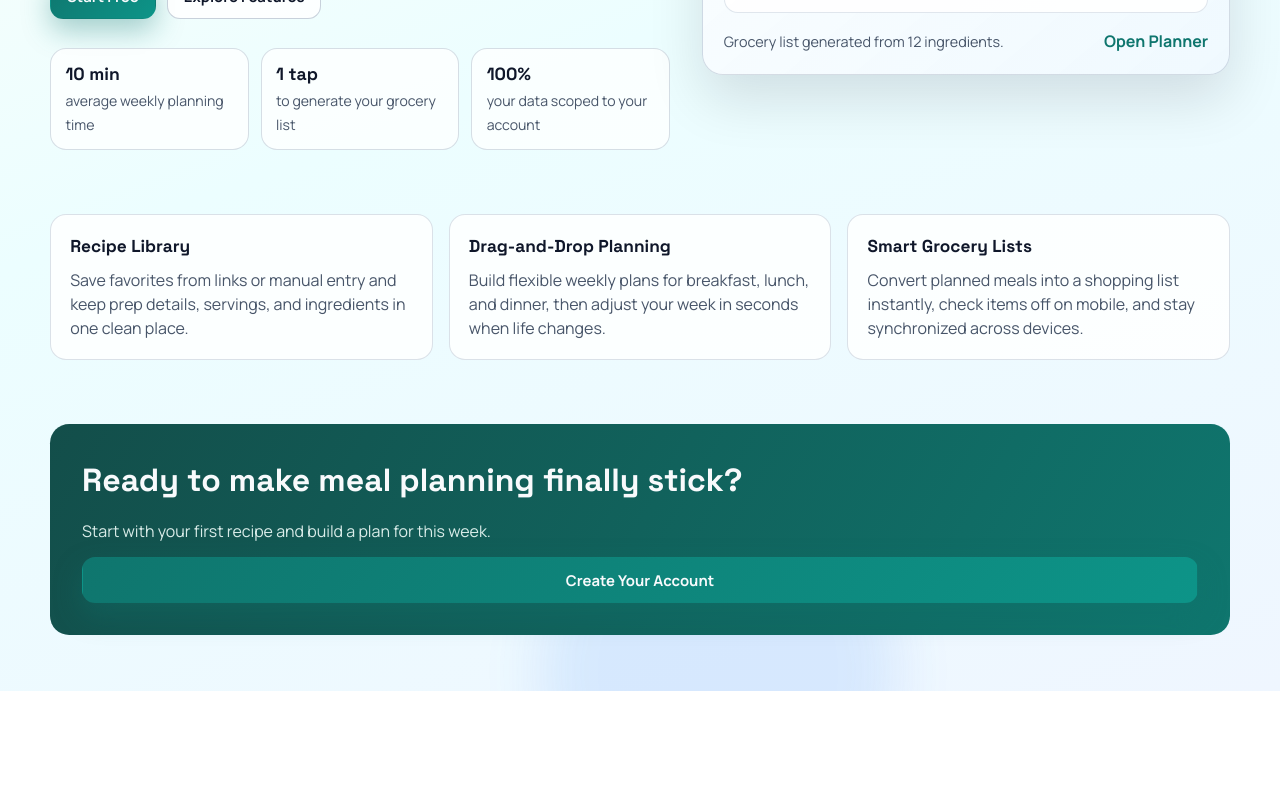
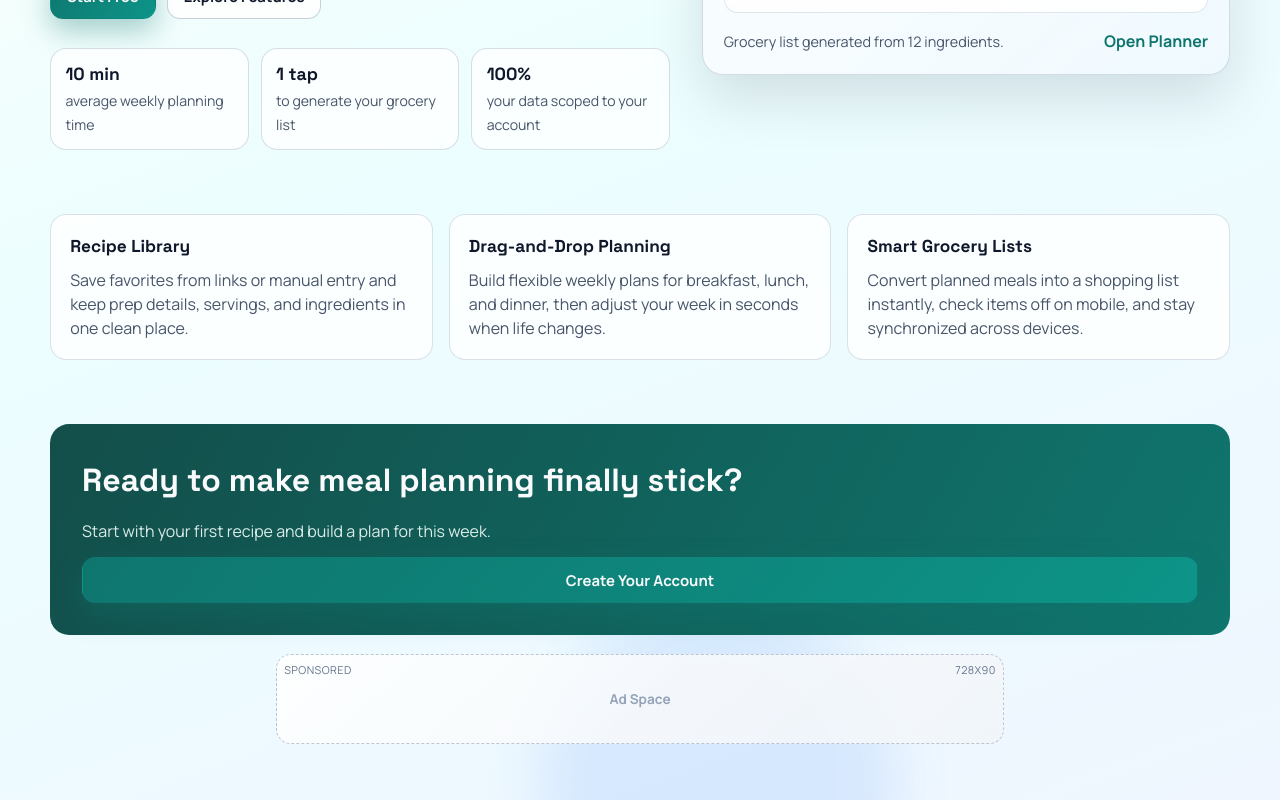
Before and after one commit to sarah-is-coding/PlanMyMeals, a React (Vite) app: page / in a window 1280 px wide. Shown: the part 546-1346 px from the top of the page. Before the commit the page ends 1237 px from the top, so only its background shows below. Built offline with nearby package versions, Linux system fonts and the light colour scheme; no server answers.

Commit message:
ad slots

```diff
--- a/src/app/pages/AppHomePage.tsx
+++ b/src/app/pages/AppHomePage.tsx
@@ -2,6 +2,8 @@ import { useState } from "react";
 import type { Session } from "@supabase/supabase-js";
 import { Link } from "react-router-dom";
 import { authService } from "../../features/auth/services/authService";
+import AdSlot from "../../components/ads/AdSlot";
+import LoadingModal from "../../components/feedback/LoadingModal";
 
 type AppHomePageProps = {
   session: Session;
@@ -23,6 +25,14 @@ export default function AppHomePage({ session }: AppHomePageProps) {
 
   return (
     <main className="workspace">
+      <LoadingModal
+        open={loading}
+        title="Signing you out..."
+        message="Wrapping up your session. You will be redirected shortly."
+      />
+
+      <div className="workspace-layout">
+        <div className="workspace-main">
           <header className="workspace__header">
             <div>
               <p className="kicker">PlanMyMeals</p>
@@ -55,6 +65,17 @@ export default function AppHomePage({ session }: AppHomePageProps) {
               <p>Next: generate and check off items on mobile.</p>
             </article>
           </section>
+
+          <footer className="workspace__sponsor">
+            <AdSlot size="leaderboard" label="Sponsored" className="ad-slot--desktop-only" />
+            <AdSlot size="banner" label="Sponsored" className="ad-slot--mobile-only" />
+          </footer>
+        </div>
+
+        <aside className="workspace-side workspace-side--right" aria-label="Sponsored">
+          <AdSlot size="skyscraper" label="Sponsored" />
+        </aside>
+      </div>
     </main>
   );
 }
--- a/src/app/pages/LandingPage.tsx
+++ b/src/app/pages/LandingPage.tsx
@@ -1,4 +1,5 @@
 import { Link } from "react-router-dom";
+import AdSlot from "../../components/ads/AdSlot";
 
 type LandingPageProps = {
   isAuthenticated: boolean;
@@ -115,6 +116,11 @@ export default function LandingPage({ isAuthenticated }: LandingPageProps) {
           {isAuthenticated ? "Continue Planning" : "Create Your Account"}
         </Link>
       </section>
+
+      <footer className="landing__sponsor">
+        <AdSlot size="leaderboard" label="Sponsored" className="ad-slot--desktop-only" />
+        <AdSlot size="banner" label="Sponsored" className="ad-slot--mobile-only" />
+      </footer>
     </main>
   );
 }
--- /dev/null
+++ b/src/components/ads/AdSlot.tsx
@@ -0,0 +1,57 @@
+import type { CSSProperties } from "react";
+
+type AdSlotPreset = "banner" | "leaderboard" | "rectangle" | "skyscraper";
+
+type AdSlotProps = {
+  size?: AdSlotPreset;
+  width?: number;
+  height?: number;
+  label?: string;
+  className?: string;
+  slotId?: string;
+  interactive?: boolean;
+};
+
+const presetSizes: Record<AdSlotPreset, { width: number; height: number }> = {
+  banner: { width: 320, height: 50 },
+  leaderboard: { width: 728, height: 90 },
+  rectangle: { width: 300, height: 250 },
+  skyscraper: { width: 160, height: 600 },
+};
+
+export default function AdSlot({
+  size = "banner",
+  width,
+  height,
+  label = "Sponsored",
+  className,
+  slotId,
+  interactive = true,
+}: AdSlotProps) {
+  const resolvedWidth = width ?? presetSizes[size].width;
+  const resolvedHeight = height ?? presetSizes[size].height;
+
+  return (
+    <aside
+      className={`ad-slot ${className ?? ""}`.trim()}
+      style={
+        {
+          "--ad-w": resolvedWidth,
+          "--ad-h": resolvedHeight,
+        } as CSSProperties
+      }
+      aria-label={`${label} ad slot`}
+    >
+      <div className={`ad-slot__frame ${interactive ? "" : "ad-slot__frame--blocked"}`.trim()}>
+        <div className="ad-slot__meta">
+          <span>{label}</span>
+          <span>{resolvedWidth}x{resolvedHeight}</span>
+        </div>
+        <div className="ad-slot__surface" data-slot-id={slotId ?? "placeholder"}>
+          <span>Ad Space</span>
+        </div>
+        {!interactive ? <div className="ad-slot__shield" aria-hidden="true" /> : null}
+      </div>
+    </aside>
+  );
+}
--- /dev/null
+++ b/src/components/feedback/LoadingModal.tsx
@@ -0,0 +1,43 @@
+import AdSlot from "../ads/AdSlot";
+
+type LoadingModalProps = {
+  open: boolean;
+  title?: string;
+  message?: string;
+};
+
+export default function LoadingModal({
+  open,
+  title = "Working on your request...",
+  message = "Please wait a moment.",
+}: LoadingModalProps) {
+  if (!open) {
+    return null;
+  }
+
+  return (
+    <div className="loading-modal" role="alertdialog" aria-modal="true" aria-live="assertive">
+      <div className="loading-modal__backdrop" />
+      <div className="loading-modal__panel">
+        <div className="loading-modal__spinner" aria-hidden="true" />
+        <h2>{title}</h2>
+        <p>{message}</p>
+        <AdSlot
+          size="rectangle"
+          label="Sponsored"
+          interactive={false}
+          className="loading-modal__ad loading-modal__ad--desktop"
+        />
+        <AdSlot
+          size="banner"
+          label="Sponsored"
+          interactive={false}
+          className="loading-modal__ad loading-modal__ad--mobile"
+        />
+        <p className="loading-modal__note">
+          Ad interactions are disabled while loading to prevent accidental clicks.
+        </p>
+      </div>
+    </div>
+  );
+}
--- a/src/features/auth/AuthPage.tsx
+++ b/src/features/auth/AuthPage.tsx
@@ -1,6 +1,7 @@
 import { useState } from "react";
 import { Link } from "react-router-dom";
 import { authService } from "./services/authService";
+import LoadingModal from "../../components/feedback/LoadingModal";
 
 type AuthMode = "signIn" | "signUp" | "resetRequest" | "resetUpdate";
 
@@ -16,6 +17,12 @@ export default function AuthPage() {
   const [message, setMessage] = useState<string | null>(
     recoveryMode ? "Recovery link detected. Enter a new password." : null
   );
+  const loadingMessageByMode: Record<AuthMode, string> = {
+    signIn: "Signing you in securely.",
+    signUp: "Creating your account securely.",
+    resetRequest: "Preparing your password reset email.",
+    resetUpdate: "Updating your password securely.",
+  };
 
   const handleAuth = async (event: React.FormEvent) => {
     event.preventDefault();
@@ -104,6 +111,11 @@ export default function AuthPage() {
 
   return (
     <main className="auth-page">
+      <LoadingModal
+        open={loading}
+        title="Please wait..."
+        message={loadingMessageByMode[mode]}
+      />
       <div className="auth-page__glow" />
       <div className="auth-shell">
         <section className="auth-intro">
--- a/src/styles/app.css
+++ b/src/styles/app.css
@@ -272,6 +272,69 @@
   color: rgba(240, 253, 250, 0.9);
 }
 
+.landing__sponsor {
+  position: relative;
+  z-index: 2;
+  max-width: 1180px;
+  margin: 1.2rem auto 0;
+  display: flex;
+  justify-content: center;
+}
+
+.ad-slot {
+  --ad-w: 320;
+  --ad-h: 50;
+  width: min(100%, calc(var(--ad-w) * 1px));
+}
+
+.ad-slot--desktop-only {
+  display: none;
+}
+
+.ad-slot--mobile-only {
+  display: block;
+}
+
+.ad-slot__frame {
+  position: relative;
+  width: 100%;
+  aspect-ratio: var(--ad-w) / var(--ad-h);
+  border-radius: 0.92rem;
+  border: 1px dashed rgba(148, 163, 184, 0.6);
+  background: linear-gradient(140deg, rgba(255, 255, 255, 0.86), rgba(241, 245, 249, 0.88));
+  overflow: hidden;
+}
+
+.ad-slot__meta {
+  position: absolute;
+  inset: 0.4rem 0.45rem auto 0.45rem;
+  display: flex;
+  justify-content: space-between;
+  font-size: 0.68rem;
+  color: #64748b;
+  letter-spacing: 0.04em;
+  text-transform: uppercase;
+}
+
+.ad-slot__surface {
+  height: 100%;
+  display: grid;
+  place-items: center;
+  color: #94a3b8;
+  font-size: 0.85rem;
+  font-weight: 700;
+}
+
+.ad-slot__frame--blocked .ad-slot__surface {
+  filter: saturate(0.85);
+}
+
+.ad-slot__shield {
+  position: absolute;
+  inset: 0;
+  z-index: 2;
+}
+
 .btn {
   border: 1px solid transparent;
   border-radius: 0.82rem;
@@ -344,6 +407,79 @@
   to {
     opacity: 1;
     transform: translateY(0);
+  }
+}
+
+.loading-modal {
+  position: fixed;
+  inset: 0;
+  z-index: 70;
+  display: grid;
+  place-items: center;
+  padding: 1rem;
+}
+
+.loading-modal__backdrop {
+  position: absolute;
+  inset: 0;
+  background: rgba(15, 23, 42, 0.48);
+  backdrop-filter: blur(2px);
+}
+
+.loading-modal__panel {
+  position: relative;
+  z-index: 1;
+  width: min(540px, 100%);
+  display: grid;
+  justify-items: center;
+  gap: 0.65rem;
+  text-align: center;
+  padding: 1.15rem;
+  border-radius: 1rem;
+  background: rgba(255, 255, 255, 0.96);
+  border: 1px solid rgba(148, 163, 184, 0.5);
+  box-shadow: 0 20px 52px rgba(2, 6, 23, 0.28);
+}
+
+.loading-modal__spinner {
+  width: 1.6rem;
+  height: 1.6rem;
+  border-radius: 50%;
+  border: 3px solid rgba(148, 163, 184, 0.45);
+  border-top-color: var(--brand-dark);
+  animation: spin 850ms linear infinite;
+}
+
+.loading-modal__panel h2 {
+  margin: 0;
+  font-family: "Space Grotesk", "Segoe UI", sans-serif;
+  font-size: 1.16rem;
+}
+
+.loading-modal__panel p {
+  margin: 0;
+  color: var(--muted);
+}
+
+.loading-modal__ad {
+  margin-top: 0.2rem;
+}
+
+.loading-modal__ad--desktop {
+  display: none;
+}
+
+.loading-modal__ad--mobile {
+  display: block;
+}
+
+.loading-modal__note {
+  font-size: 0.82rem;
+}
+
+@keyframes spin {
+  to {
+    transform: rotate(360deg);
   }
 }
 
@@ -468,6 +604,22 @@
   padding: clamp(1.2rem, 3vw, 2rem);
 }
 
+.workspace-layout {
+  max-width: 1320px;
+  margin: 0 auto;
+  display: grid;
+  grid-template-columns: minmax(0, 1fr);
+  gap: 1rem;
+}
+
+.workspace-main {
+  min-width: 0;
+}
+
+.workspace-side {
+  display: none;
+}
+
 .workspace__header {
   max-width: 1080px;
   margin: 0 auto;
@@ -504,6 +656,13 @@
   display: grid;
   grid-template-columns: repeat(3, minmax(0, 1fr));
   gap: 1rem;
+}
+
+.workspace__sponsor {
+  max-width: 1080px;
+  margin: 1.2rem auto 0;
+  display: flex;
+  justify-content: center;
 }
 
 .workspace-card {
@@ -549,3 +708,52 @@
     grid-template-columns: 1fr;
   }
 }
+
+@media (max-width: 479px) {
+  .loading-modal__ad {
+    display: none;
+  }
+
+  .loading-modal__note {
+    display: none;
+  }
+}
+
+@media (min-width: 640px) {
+  .ad-slot--desktop-only {
+    display: block;
+  }
+
+  .ad-slot--mobile-only {
+    display: none;
+  }
+
+  .loading-modal__ad--desktop {
+    display: block;
+  }
+
+  .loading-modal__ad--mobile {
+    display: none;
+  }
+}
+
+@media (min-width: 1400px) {
+  .workspace-layout {
+    grid-template-columns: minmax(0, 1fr) 170px;
+    align-items: start;
+  }
+
+  .workspace-side {
+    display: flex;
+    justify-content: center;
+  }
+
+  .workspace-side .ad-slot {
+    position: sticky;
+    top: 1rem;
+  }
+
+  .workspace__sponsor {
+    display: none;
+  }
+}
```
Also changed, not shown: 1 other file (tests, documents, lock files or other folders). Lines whose indentation alone changed are shown as unchanged.
